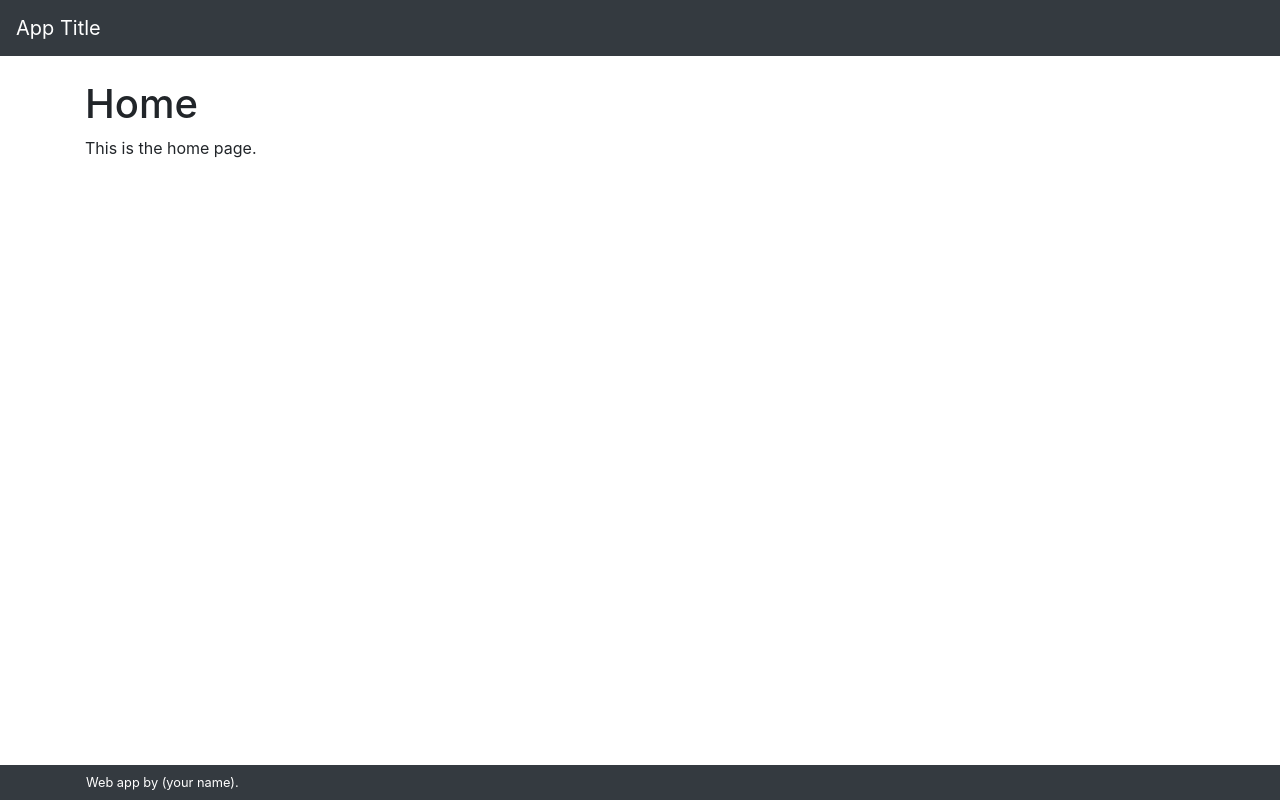
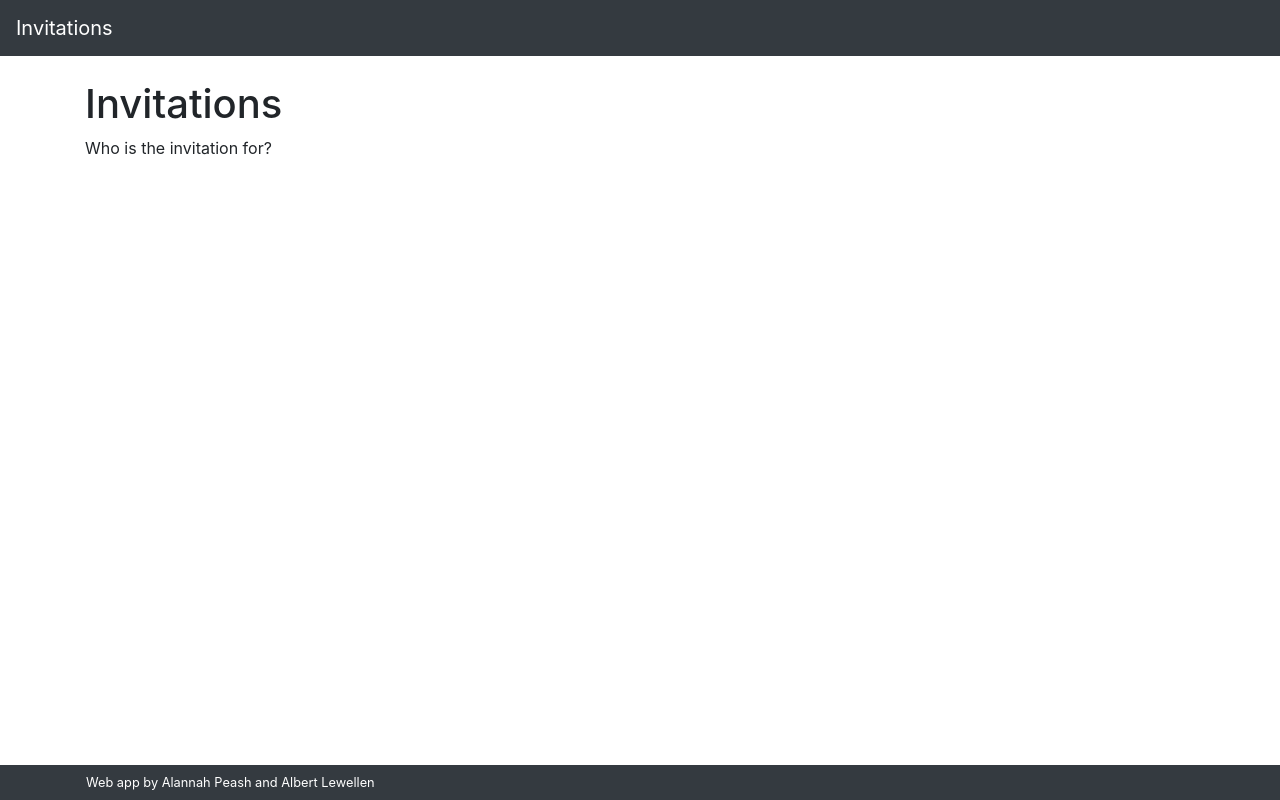
Before and after one commit to AlbertLew/PartyInvitations, a plain HTML site: page index.html in a window 1280 px wide. Drawn offline with nearby package versions, Linux system fonts and the light colour scheme.

```diff
--- a/index.html
+++ b/index.html
@@ -8,13 +8,19 @@
     <!-- Bootstrap core CSS -->
     <link rel="stylesheet" href="https://stackpath.bootstrapcdn.com/bootstrap/4.2.1/css/bootstrap.min.css" integrity="sha384-GJzZqFGwb1QTTN6wy59ffF1BuGJpLSa9DkKMp0DgiMDm4iYMj70gZWKYbI706tWS" crossorigin="anonymous">
     <!-- Project CSS -->
-    <link href="/library/project-styles.css" rel="stylesheet">
+    <link href="library/project-styles.css" rel="stylesheet">
   </head>
   <body>
     <div id="navbar"></div>
     <main role="main" class="container">
-      <h1>Home</h1>
-      <p>This is the home page.</p>
+      <h1>Invitations</h1>
+      <!-- Snacks Requested Counter-->
+      <!-- Desserts Requested Counter-->
+      <!-- Name Entry Box -->
+      <p>Who is the invitation for?</p>
+      <!-- Snack Request Button -->
+      <!-- Desert Request Button -->
+      <!-- Invite Button, Disabled until a name is filled in -->
     </main><!-- /.container -->
     <div id="footer"></div>
     <!-- jQuery first, then Popper, then Bootstrap. -->
--- a/library/includes/footer.html
+++ b/library/includes/footer.html
@@ -1,7 +1,7 @@
 <footer>
     <nav class="navbar fixed-bottom navbar-expand navbar-dark bg-dark">
         <div class="container">
-            <p>Web app by (your name).</p>
+            <p>Web app by Alannah Peash and Albert Lewellen</p>
         </div>
     </nav>
 </footer>
--- a/library/includes/navbar.html
+++ b/library/includes/navbar.html
@@ -1,5 +1,5 @@
 <nav class="navbar navbar-expand-md navbar-dark bg-dark fixed-top">
-    <a class="navbar-brand" href="/">App Title</a>
+    <a class="navbar-brand" href="/">Invitations</a>
     <div class="collapse navbar-collapse justify-content-end"
         id="navbarSupportedContent">
     </div>
```
